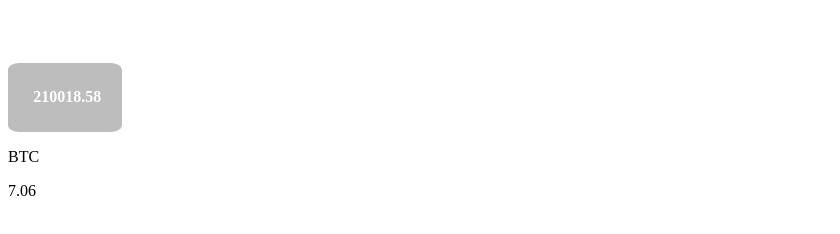
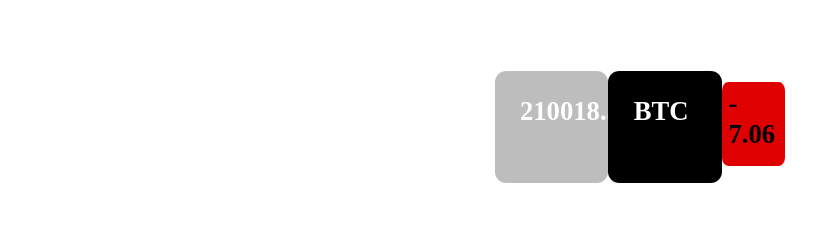
Before and after one commit to brunopontes90/SENAC-TSI-SPA-2022-1, a React app: page / in a window 1280 px wide. Shown: the whole page, without its empty margins (0-840 px from the left). Built offline with nearby package versions, Linux system fonts and the light colour scheme.

Commit message:
#feature/1-implementação de codigo HomeBroacker

```diff
--- a/public/index.html
+++ b/public/index.html
@@ -2,7 +2,7 @@
 <html lang="pt-br">
   <head>
     <meta charset="utf-8" />
-    <title>React App</title>
+    <title>SPA - React</title>
   </head>
   <body>
     <noscript>You need to enable JavaScript to run this app.</noscript>
--- a/src/HomeBrocker/HomeBrocker.css
+++ b/src/HomeBrocker/HomeBrocker.css
@@ -2,9 +2,16 @@
     --white: #FFFFFF;
     --black: #000000;
     --gray: #BDBDBD;
+    --green: #01DF01;
+    --red: #DF0101;
 }
 
-.valor{
+.btc-infos {
+    display: flex;
+    justify-content: center;
+}
+
+.value {
     color: var(--white);
     background-color: var(--gray);
     font-weight: bold;
@@ -12,4 +19,42 @@
     padding: 2%;
     border-radius: 10%;
     margin-top: 5%;
+    font-size: 20pt;
 }
+
+.acronym {
+    color: var(--white);
+    background-color: var(--black);
+    font-weight: bold;
+    width: 5%;
+    padding: 2%;
+    border-radius: 10%;
+    margin-top: 5%;
+    font-size: 20pt;
+}
+
+.negative {
+    color: var(--black);
+    background-color: var(--red);
+    padding: 10%;
+    font-weight: bold;
+    border-radius: 10%;
+    height: 48%;
+    margin-top: 75%;
+}
+
+.positive {
+    color: var(--white);
+    background-color: var(--green);
+    padding: 10%;
+    font-weight: bold;
+    border-radius: 10%;
+    height: 48%;
+    margin-top: 75%;
+}
+
+.variation {
+    /*margin-top: 5%;*/
+    font-size: 20pt;
+    width: 5%;
+}
--- a/src/HomeBrocker/HomeBrocker.js
+++ b/src/HomeBrocker/HomeBrocker.js
@@ -1,19 +1,19 @@
+import './HomeBrocker.css';
 import React from "react";
 import ReactDOM from "react";
-import './HomeBrocker.css';
 
-const valor = 210018.58
-const moeda = 'BTC'
-const variacao = 7.06;
+const bitcoin = [210018.58, 'BTC', 7.06];
 
 const HomeBrocker = () => {
-    return(
-        <div className="btc-infos">
-            <p className="valor">{valor}</p>
-            <p>{moeda}</p>
-            {variacao >= 8 ? <p>{variacao}</p> : <p>{variacao}</p>}
-        </div>
-    );
+    for(let index = 0; bitcoin.length; index++) {
+        const variation = bitcoin[2] >= 8 ? <p className="positive"> + {bitcoin[2]}</p> : <p className="negative">  - {bitcoin[2]}</p>;
+        return(
+            <div className="btc-infos">
+                <p className="value">{bitcoin[0]}</p>
+                <p className="acronym">{bitcoin[1]}</p>
+                <p className="variation">{variation}</p>
+            </div>
+        );
+    }
 }
-
 export default HomeBrocker;
```
Also changed, not shown: 1 other file.
